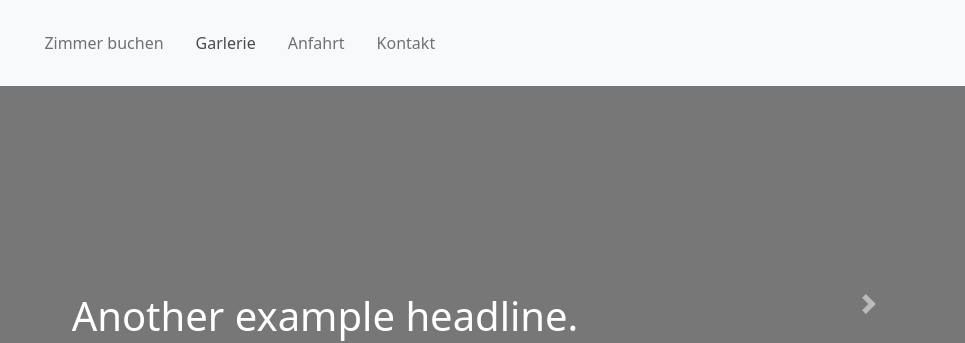
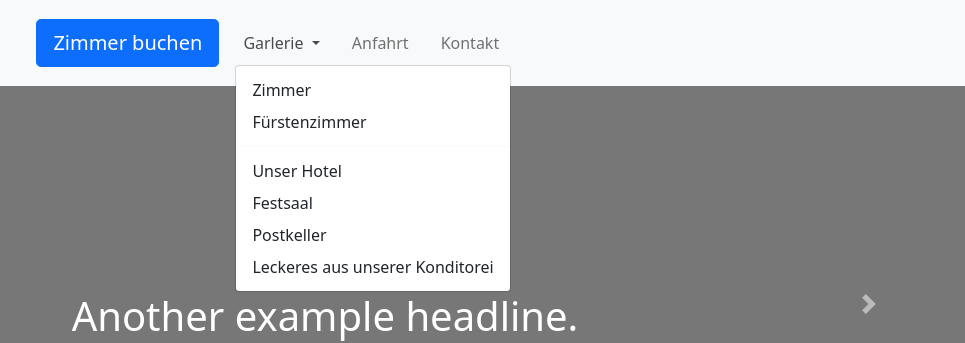
Before and after one commit to h3nn1ng/Hotel, a plain HTML site: page index.html in a window 1280 px wide. Both pictures are taken after a click on the button "Garlerie". Shown: the top 343 px of the page, 315-1280 px from the left. Drawn offline with nearby package versions, Linux system fonts and the light colour scheme.

Commit message:
Hauptnavigtaion verbessert

```diff
--- a/index.html
+++ b/index.html
@@ -155,12 +155,24 @@
         </button>
 
         <div class="collapse navbar-collapse" id="navbarCollapse">
-          <ul class="navbar-nav mr-auto mb-2 mb-md-0 ml-md-4">
+          <ul class="navbar-nav mr-auto mb-2 mb-md-0 ml-md-4 align-items-center">
             <li class="nav-item mr-md-3">
-              <a class="nav-link" href="#">Zimmer&nbsp;buchen</a>
+              <!-- <a class="nav-link" href="#">Zimmer&nbsp;buchen</a> -->
+              <a class="btn btn-lg btn-primary" href="#" role="button">Zimmer buchen</a>
             </li>
-            <li class="nav-item mr-md-3">
-              <a class="nav-link" href="#">Garlerie</a>
+            <li class="nav-item dropdown mr-md-3">
+              <a class="nav-link dropdown-toggle" href="#" id="navbarDropdown" role="button" data-toggle="dropdown" aria-expanded="false">
+                Garlerie
+              </a>
+              <ul class="dropdown-menu" aria-labelledby="navbarDropdown">
+                <li><a class="dropdown-item" href="#">Zimmer</a></li>
+                <li><a class="dropdown-item" href="#">Fürstenzimmer</a></li>
+                <li><hr class="dropdown-divider"></li>
+                <li><a class="dropdown-item" href="#">Unser Hotel</a></li>
+                <li><a class="dropdown-item" href="#">Festsaal</a></li>
+                <li><a class="dropdown-item" href="#">Postkeller</a></li>
+                <li><a class="dropdown-item" href="#">Leckeres aus unserer Konditorei</a></li>
+              </ul>
             </li>
             <li class="nav-item mr-md-3">
               <a class="nav-link" href="#">Anfahrt</a>
```
